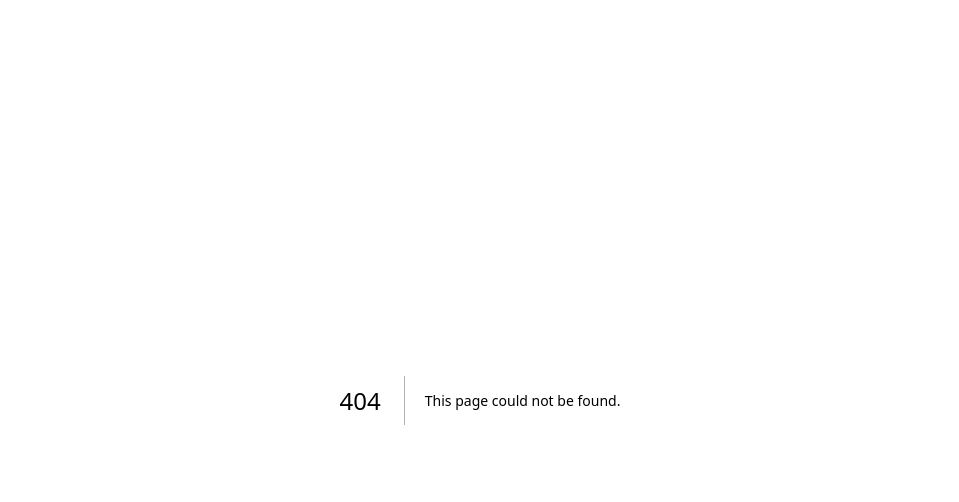
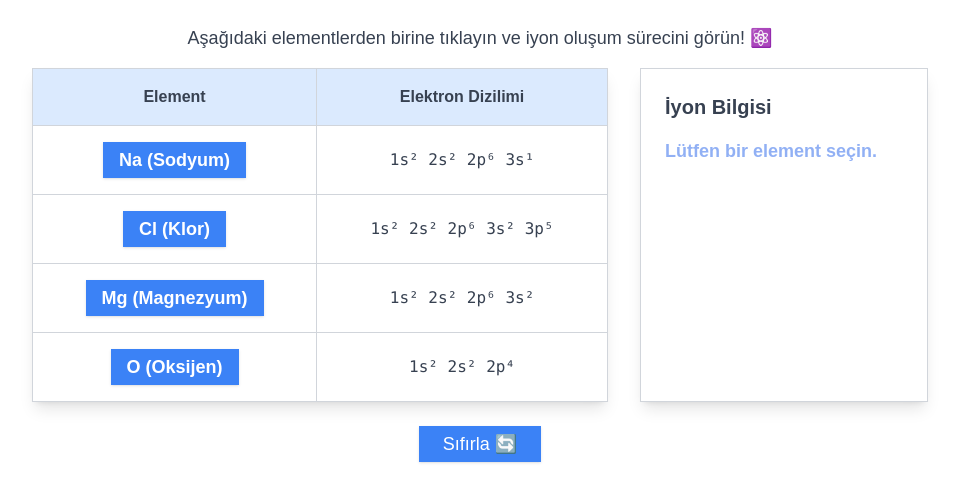
Before and after one commit to canoldasci/edu-games, a Next.js app: page /dizilim in a window 1280 px wide. Before the commit this address had no page. Shown: the top 502 px of the page, without its empty margins (160-1119 px from the left). Built offline with nearby package versions, Linux system fonts and the light colour scheme.

Commit message:
some fixes and dizilim built

```diff
--- a/app/_components/periodic.tsx
+++ b/app/_components/periodic.tsx
@@ -1,38 +1,32 @@
 import { elements } from "../../constants/periodicTable";
 import {
-  HoverCard,
-  HoverCardContent,
-  HoverCardTrigger,
-} from "@/components/ui/hover-card";
+  Dialog,
+  DialogContent,
+  DialogTrigger,
+  DialogTitle,
+  DialogHeader,
+} from "@/components/ui/dialog";
 import { Button } from "@/components/ui/button";
 
 const PeriodicTable = () => {
   // Element kategorilerine göre renkler
   const categoryColors: { [key: string]: string } = {
-    "alkali metal": "bg-red-500",
-    "toprak alkali metal": "bg-orange-500",
-    "azot grubu": "bg-yellow-500",
-    "karbon grubu": "bg-green-500",
-    "bor grubu": "bg-blue-500",
-    kalkojen: "bg-indigo-500",
-    halojen: "bg-purple-500",
-    soygaz: "bg-pink-500",
-    "geçiş metali": "bg-teal-500",
-    lantanit: "bg-slate-400",
-    aktinit: "bg-slate-500",
+    "Yarı metal": "bg-red-500",
+    Soygaz: "bg-orange-500",
+    Ametal: "bg-yellow-500",
+    Metal: "bg-green-500",
   };
 
   return (
-    <div>
+    <div className="overflow-x-auto w-screen lg:w-auto">
       {/* Periyodik tablo */}
-      <div className="grid grid-cols-18 gap-2 p-4 w-100">
+      <div className="grid grid-cols-18 gap-2 p-4">
         {elements.map((el) => (
-          <HoverCard key={el.atomicNumber}>
-            <HoverCardTrigger asChild>
+          <Dialog key={el.atomicNumber}>
+            <DialogTrigger asChild>
               <Button
-                className={`relative w-100 min-h-16 flex-col  p-2 border rounded-md text-center cursor-pointer ${
-                  categoryColors[el.category || el.metalNonmetal] ||
-                  "bg-slate-400"
+                className={`relative w-100 min-h-16 flex-col p-2 border rounded-md text-center cursor-pointer ${
+                  categoryColors[el.metalNonmetal] || "bg-slate-400"
                 }`}
                 style={{
                   gridColumn: el.position,
@@ -42,15 +36,17 @@ const PeriodicTable = () => {
                 <p className="text-sm font-bold">{el.atomicNumber}</p>
                 <p className="text-lg font-extrabold">{el.symbol}</p>
               </Button>
-            </HoverCardTrigger>
-            <HoverCardContent className="text-sm overflow-y-auto h-64">
-              <h3 className="font-bold mb-2">Elementin Temel Bilgileri:</h3>
-              <p>
-                <strong>Adı:</strong> {el.name}
-              </p>
-              <p>
-                <strong>Sembolü:</strong> {el.symbol}
-              </p>
+            </DialogTrigger>
+            <DialogContent className="text-sm bg-white md:max-w-md overflow-y-auto max-h-screen ">
+              <DialogHeader>
+                <DialogTitle className="text-xl font-bold text-center">
+                  {el.name} ({el.symbol})
+                </DialogTitle>
+              </DialogHeader>
+              <div className="mt-4">
+                <h3 className="text-lg font-bold mb-2">
+                  Elementin Temel Bilgileri:
+                </h3>
                 <p>
                   <strong>Atom Numarası:</strong> {el.atomicNumber}
                 </p>
@@ -58,7 +54,7 @@ const PeriodicTable = () => {
                   <strong>Atom Kütlesi:</strong> {el.atomicMass} g/mol
                 </p>
 
-              <h3 className="font-bold mt-4 mb-2">
+                <h3 className="text-lg font-bold mt-4 mb-2">
                   Periyodik Tablo Özellikleri:
                 </h3>
                 <p>
@@ -74,7 +70,9 @@ const PeriodicTable = () => {
                   <strong>Metal/Ametal:</strong> {el.metalNonmetal}
                 </p>
 
-              <h3 className="font-bold mt-4 mb-2">Fiziksel Özellikler:</h3>
+                <h3 className="text-lg font-bold mt-4 mb-2">
+                  Fiziksel Özellikler:
+                </h3>
                 <p>
                   <strong>Fazı:</strong> {el.phase}
                 </p>
@@ -91,7 +89,9 @@ const PeriodicTable = () => {
                   <strong>Kaynama Noktası:</strong> {el.boilingPoint}
                 </p>
 
-              <h3 className="font-bold mt-4 mb-2">Kimyasal Özellikler:</h3>
+                <h3 className="text-lg font-bold mt-4 mb-2">
+                  Kimyasal Özellikler:
+                </h3>
                 <p>
                   <strong>Elektron Dizilimi:</strong> {el.electronConfiguration}
                 </p>
@@ -104,15 +104,17 @@ const PeriodicTable = () => {
                 <p>
                   <strong>Bağ Yapma Durumu:</strong> {el.bonding}
                 </p>
-            </HoverCardContent>
-          </HoverCard>
+              </div>
+            </DialogContent>
+          </Dialog>
         ))}
       </div>
+
       {/* Kategori renklerini gösteren alan */}
-      <div className="flex flex-wrap gap-4 p-4 ">
+      <div className="flex flex-wrap gap-4 p-4">
         {Object.entries(categoryColors).map(([category, color]) => (
           <div key={category} className="flex items-center space-x-2">
-            <div className={`w-6 h-6 rounde ${color}`} />
+            <div className={`w-6 h-6 rounded ${color}`} />
             <span>{category}</span>
           </div>
         ))}
--- /dev/null
+++ b/app/dizilim/page.tsx
@@ -0,0 +1,187 @@
+"use client";
+
+import { useState, useEffect } from "react";
+import { Button } from "@/components/ui/button";
+import { cn } from "@/lib/utils";
+
+interface ElementData {
+  name: string;
+  initialConfig: string;
+  newConfig: string;
+  changingValue: string;
+  ionInformation: string;
+}
+
+const elements: ElementData[] = [
+  {
+    name: "Na (Sodyum)",
+    initialConfig: "1s² 2s² 2p⁶ 3s¹",
+    newConfig: "1s² 2s² 2p⁶",
+    changingValue: "3s¹",
+    ionInformation:
+      "3s orbitalindeki 1 elektronu vererek Na⁺ katyonu oluşturur.",
+  },
+  {
+    name: "Cl (Klor)",
+    initialConfig: "1s² 2s² 2p⁶ 3s² 3p⁵",
+    newConfig: "1s² 2s² 2p⁶ 3s² 3p⁶",
+    changingValue: "3p⁵",
+    ionInformation: "3p orbitaline 1 elektron alarak Cl⁻ anyonu oluşturur.",
+  },
+  {
+    name: "Mg (Magnezyum)",
+    initialConfig: "1s² 2s² 2p⁶ 3s²",
+    newConfig: "1s² 2s² 2p⁶",
+    changingValue: "3s²",
+    ionInformation:
+      "3s orbitalindeki 2 elektronu vererek Mg²⁺ katyonu oluşturur.",
+  },
+  {
+    name: "O (Oksijen)",
+    initialConfig: "1s² 2s² 2p⁴",
+    newConfig: "1s² 2s² 2p⁶",
+    changingValue: "2p⁴",
+    ionInformation: "2p orbitaline 2 elektron alarak O²⁻ anyonu oluşturur.",
+  },
+];
+
+export default function ElectronTable() {
+  const [changedElements, setChangedElements] = useState<string[]>([]);
+  const [configs, setConfigs] = useState<Record<string, string>>(
+    Object.fromEntries(elements.map((el) => [el.name, el.initialConfig]))
+  );
+  const [activeIonInfo, setActiveIonInfo] = useState<string | null>(null);
+  const [loading, setLoading] = useState(false);
+  const [animateElements, setAnimateElements] = useState(true);
+
+  useEffect(() => {
+    setTimeout(() => setAnimateElements(false), 1000); // İlk giriş animasyonu
+  }, []);
+
+  const handleClick = (element: ElementData) => {
+    if (!changedElements.includes(element.name)) {
+      setChangedElements((prev) => [...prev, element.name]);
+    }
+    setActiveIonInfo(null);
+    setLoading(true);
+
+    setTimeout(() => {
+      setConfigs((prev) => ({
+        ...prev,
+        [element.name]: element.newConfig,
+      }));
+
+      setTimeout(() => {
+        setActiveIonInfo(element.ionInformation);
+        setLoading(false);
+      }, 500);
+    }, 2000);
+  };
+
+  const resetTable = () => {
+    setChangedElements([]);
+    setActiveIonInfo(null);
+    setConfigs(
+      Object.fromEntries(elements.map((el) => [el.name, el.initialConfig]))
+    );
+  };
+
+  return (
+    <div className="flex flex-col items-center p-6">
+      {/* Açıklama Metni */}
+      <h2 className="text-lg text-gray-700 mb-4">
+        Aşağıdaki elementlerden birine tıklayın ve iyon oluşum sürecini görün!
+        ⚛️
+      </h2>
+
+      {/* Tablo ve İyon Bilgisi Alanı */}
+      <div className="w-full max-w-4xl flex gap-8">
+        {/* Elektron Dizilim Tablosu */}
+        <table className="flex-1 border border-gray-300 text-center bg-white shadow-lg rounded-lg">
+          <thead className="bg-blue-100 text-gray-700">
+            <tr>
+              <th className="p-4 border border-gray-300">Element</th>
+              <th className="p-4 border border-gray-300">Elektron Dizilimi</th>
+            </tr>
+          </thead>
+          <tbody>
+            {elements.map((element) => (
+              <tr
+                key={element.name}
+                className={cn(
+                  "hover:bg-blue-50 transition",
+                  changedElements.includes(element.name) ? "bg-blue-200" : ""
+                )}
+              >
+                {/* Element Butonu */}
+                <td className="p-4 border border-gray-300">
+                  <Button
+                    className={cn(
+                      "text-lg font-semibold px-4 py-2 transition rounded-md",
+                      animateElements ? "scale-110" : "",
+                      changedElements.includes(element.name)
+                        ? "bg-blue-700 text-white"
+                        : "bg-blue-500 hover:bg-blue-600 text-white"
+                    )}
+                    onClick={() => handleClick(element)}
+                  >
+                    {element.name}
+                  </Button>
+                </td>
+
+                {/* Elektron Dizilimi */}
+                <td className="p-4 border border-gray-300 font-mono text-gray-700">
+                  {configs[element.name].split(" ").map((part, index) => (
+                    <span
+                      key={index}
+                      className={cn(
+                        "transition-all duration-500",
+                        changedElements.includes(element.name) &&
+                          part === element.changingValue
+                          ? "text-blue-500 font-bold scale-125"
+                          : ""
+                      )}
+                    >
+                      {part}{" "}
+                    </span>
+                  ))}
+                </td>
+              </tr>
+            ))}
+          </tbody>
+        </table>
+
+        {/* İyon Bilgisi Kutusu */}
+        <div className="w-72 p-6 bg-white shadow-lg rounded-lg border border-gray-300 transition-all duration-500">
+          <h2 className="text-xl font-bold text-gray-700 mb-4">İyon Bilgisi</h2>
+
+          {/* Loading Animasyonu */}
+          {loading ? (
+            <div className="flex items-center justify-center space-x-2">
+              <div className="w-2 h-2 bg-blue-500 rounded-full animate-bounce"></div>
+              <div className="w-2 h-2 bg-blue-500 rounded-full animate-bounce delay-100"></div>
+              <div className="w-2 h-2 bg-blue-500 rounded-full animate-bounce delay-200"></div>
+            </div>
+          ) : (
+            <p
+              className={cn(
+                "text-blue-600 text-lg font-semibold transition-opacity duration-500",
+                activeIonInfo ? "opacity-100" : "opacity-50"
+              )}
+            >
+              {activeIonInfo || "Lütfen bir element seçin."}
+            </p>
+          )}
+        </div>
+      </div>
+
+      {/* Sıfırla Butonu */}
+      <Button
+        className="mt-6 px-6 py-3 text-lg bg-blue-500 hover:bg-blue-600 text-white rounded-md transition"
+        onClick={resetTable}
+      >
+        Sıfırla 🔄
+      </Button>
+    </div>
+  );
+}
--- a/app/orbitalTanim/page.tsx
+++ b/app/orbitalTanim/page.tsx
@@ -139,7 +139,7 @@ const OrbitalsInfo = () => {
                 <div className="text-lg font-semibold">{orbital.name}</div>
               </Card>
             </DialogTrigger>
-            <DialogContent className="max-w-[95vw] max-h-[75vh] sm:max-w-[600px] w-full mx-2 overflow-y-auto">
+            <DialogContent className="bg-white max-w-[95vw] max-h-[75vh] sm:max-w-[600px] w-full mx-2 overflow-y-auto">
               <DialogTitle className="text-2xl font-bold text-center mb-4">
                 {orbital.name}
               </DialogTitle>
--- a/app/page.tsx
+++ b/app/page.tsx
@@ -75,6 +75,12 @@ export default function Home() {
           >
             sıvı ve yüzey (hazırlanıyor)
           </a>
+          <a
+            href="https://edu-games-three.vercel.app/dizilim"
+            className="px-6 py-3 bg-gradient-to-r from-emerald-600 to-green-500 text-white font-semibold text-lg rounded-lg shadow-lg transform hover:scale-105 hover:from-blue-700 hover:to-cyan-600 transition-all duration-300 ease-in-out"
+          >
+            9.1.7
+          </a>
         </div>
       </main>
       <footer className="row-start-3 flex flex-wrap items-center justify-center gap-6"></footer>
--- a/app/viskozite/page.tsx
+++ b/app/viskozite/page.tsx
@@ -95,7 +95,7 @@ const LiquidSimulation: React.FC = () => {
 
                 {/* Akışkanlık Değeri */}
                 <div className="absolute top-2 left-2 text-sm font-medium">
-                  Akışkanlık: {(fluidity * 100).toFixed(0)}%
+                  Akışkanlık
                 </div>
               </div>
 
@@ -109,7 +109,7 @@ const LiquidSimulation: React.FC = () => {
                     }}
                   ></div>
                 </div>
-                <span className="text-sm mt-1">Viskozite: {visc} mPa·s</span>
+                <span className="text-sm mt-1">Viskozite</span>
               </div>
             </div>
           );
```
Also changed, not shown: constants/periodicTable.ts (+7 -7 lines). Lines whose indentation alone changed are shown as unchanged.
